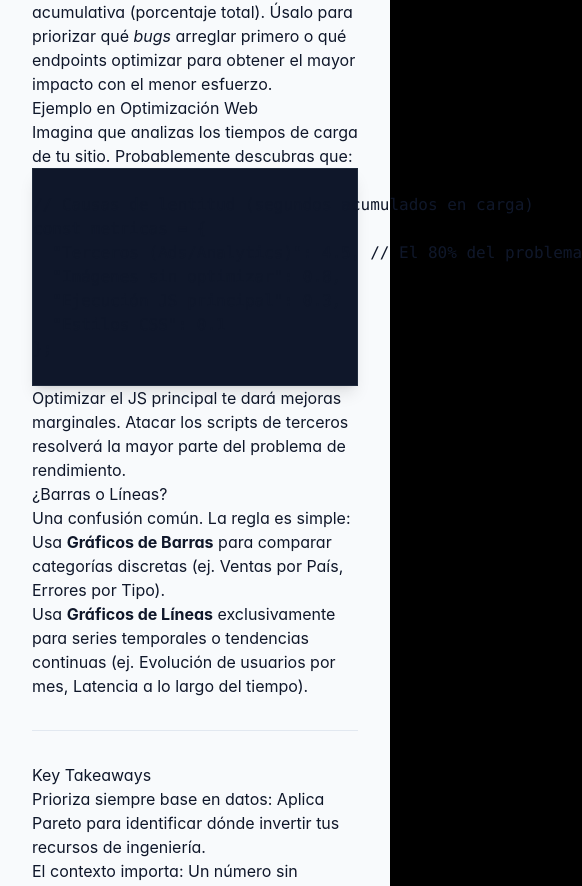
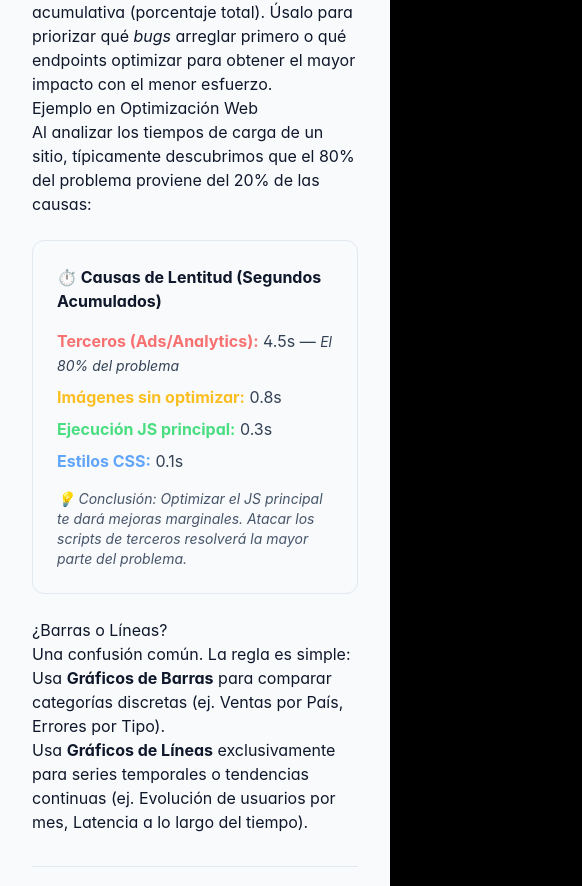
Before and after one commit to lgavegno/mi-portafolio, a React (Vite) app: page /blog/interpretacion-graficos-principio-pareto in a window 390 px wide. Shown: the part 2342-3228 px from the top of the page, 582 px wide, since content can reach past the window. Built offline with nearby package versions, Linux system fonts and the light colour scheme.

Commit message:
fix: resolve mobile image loading and remove layout-breaking code blocks

```diff
--- a/src/features/blog/data/blogData.js
+++ b/src/features/blog/data/blogData.js
@@ -30,26 +30,19 @@ export const blogPosts = [
       </ul>
 
       <h3>Implementación Práctica</h3>
-      <p>Veamos cómo podríamos analizar un dataset de ventas para detectar productos de bajo rendimiento pero alta volatilidad:</p>
+      <p>Para analizar un dataset de ventas y detectar productos de bajo rendimiento pero alta volatilidad, utilizamos las siguientes funciones clave:</p>
 
-      <pre><code class="language-python">
-import pandas as pd
-import numpy as np
-
-# Cargar datos
-df = pd.read_csv('ventas_q4.csv')
-
-# Análisis de cohortes por Categoría
-reporte = df.groupby('categoria').agg({
-    'ingresos': ['sum', 'mean'],
-    'margen': 'mean',
-    'cantidad': np.std # Detectar volatilidad en pedidos
-}).reset_index()
-
-# Filtrar oportunidades
-kpi_alarma = reporte[reporte['margen']['mean'] < 0.15]
-print(kpi_alarma)
-      </code></pre>
+      <div class="bg-slate-50 dark:bg-slate-900 border border-slate-200 dark:border-slate-700 rounded-xl p-6 my-6">
+        <h4 class="font-bold text-slate-900 dark:text-white mb-4">🔧 Funciones Esenciales</h4>
+        <ul class="space-y-3 text-slate-700 dark:text-slate-300">
+          <li><strong class="text-primary">pd.read_csv()</strong> — Carga datos desde archivos CSV</li>
+          <li><strong class="text-primary">df.groupby()</strong> — Agrupa datos por categoría para análisis de cohortes</li>
+          <li><strong class="text-primary">.agg()</strong> — Aplica múltiples funciones de agregación (sum, mean, std)</li>
+          <li><strong class="text-primary">np.std</strong> — Calcula desviación estándar para detectar volatilidad</li>
+          <li><strong class="text-primary">.reset_index()</strong> — Convierte el índice agrupado en columnas normales</li>
+        </ul>
+        <p class="mt-4 text-sm text-slate-600 dark:text-slate-400 italic">💡 Tip: Filtra productos con margen < 15% para identificar oportunidades de optimización</p>
+      </div>
 
       <h2>El Ciclo de Vida del Análisis</h2>
       <p>Un flujo de trabajo profesional no es lineal, pero sigue pasos rigurosos para asegurar la integridad de los insights:</p>
@@ -112,17 +105,18 @@ print(kpi_alarma)
       <p>Un Diagrama de Pareto combina un gráfico de barras (causas individuales ordenadas por frecuencia) con una línea acumulativa (porcentaje total). Úsalo para priorizar qué <em>bugs</em> arreglar primero o qué endpoints optimizar para obtener el mayor impacto con el menor esfuerzo.</p>
 
       <h3>Ejemplo en Optimización Web</h3>
-      <p>Imagina que analizas los tiempos de carga de tu sitio. Probablemente descubras que:</p>
-      <pre><code class="language-js">
-// Causas de lentitud (segundos acumulados en carga)
-const metricas = {
-  "Terceros (Ads/Analytics)": 4.5, // El 80% del problema
-  "Imágenes sin optimizar": 0.8,
-  "Ejecución JS principal": 0.3,
-  "Estilos CSS": 0.1
-};
-      </code></pre>
-      <p>Optimizar el JS principal te dará mejoras marginales. Atacar los scripts de terceros resolverá la mayor parte del problema de rendimiento.</p>
+      <p>Al analizar los tiempos de carga de un sitio, típicamente descubrimos que el 80% del problema proviene del 20% de las causas:</p>
+
+      <div class="bg-slate-50 dark:bg-slate-900 border border-slate-200 dark:border-slate-700 rounded-xl p-6 my-6">
+        <h4 class="font-bold text-slate-900 dark:text-white mb-4">⏱️ Causas de Lentitud (Segundos Acumulados)</h4>
+        <ul class="space-y-2 text-slate-700 dark:text-slate-300">
+          <li><strong class="text-red-400">Terceros (Ads/Analytics):</strong> 4.5s — <span class="text-sm italic">El 80% del problema</span></li>
+          <li><strong class="text-amber-400">Imágenes sin optimizar:</strong> 0.8s</li>
+          <li><strong class="text-green-400">Ejecución JS principal:</strong> 0.3s</li>
+          <li><strong class="text-blue-400">Estilos CSS:</strong> 0.1s</li>
+        </ul>
+        <p class="mt-4 text-sm text-slate-600 dark:text-slate-400 italic">💡 Conclusión: Optimizar el JS principal te dará mejoras marginales. Atacar los scripts de terceros resolverá la mayor parte del problema.</p>
+      </div>
 
       <h2>¿Barras o Líneas?</h2>
       <p>Una confusión común. La regla es simple:</p>
```
Also changed, not shown: 1 other file (tests, documents, lock files or other folders).
